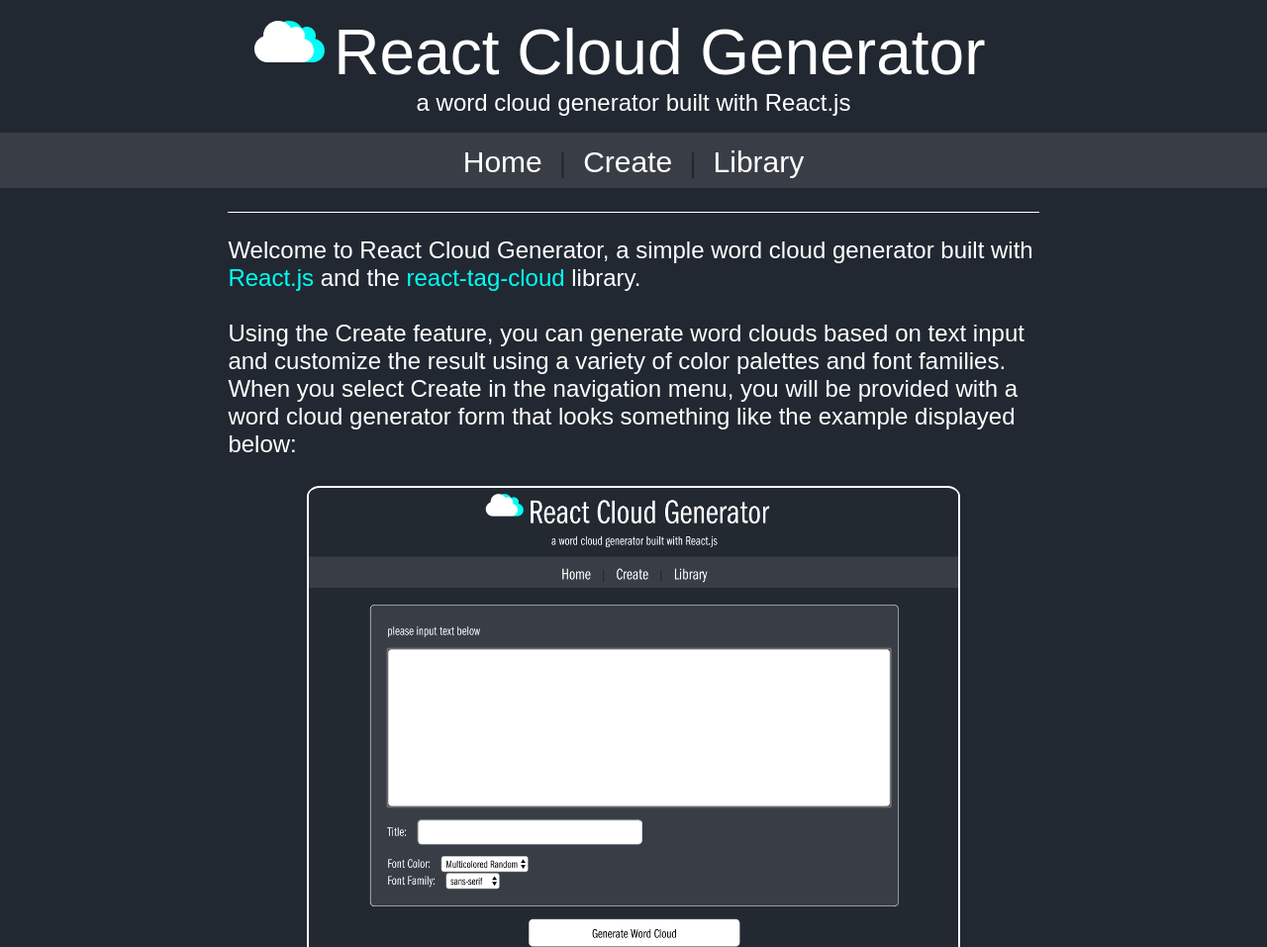
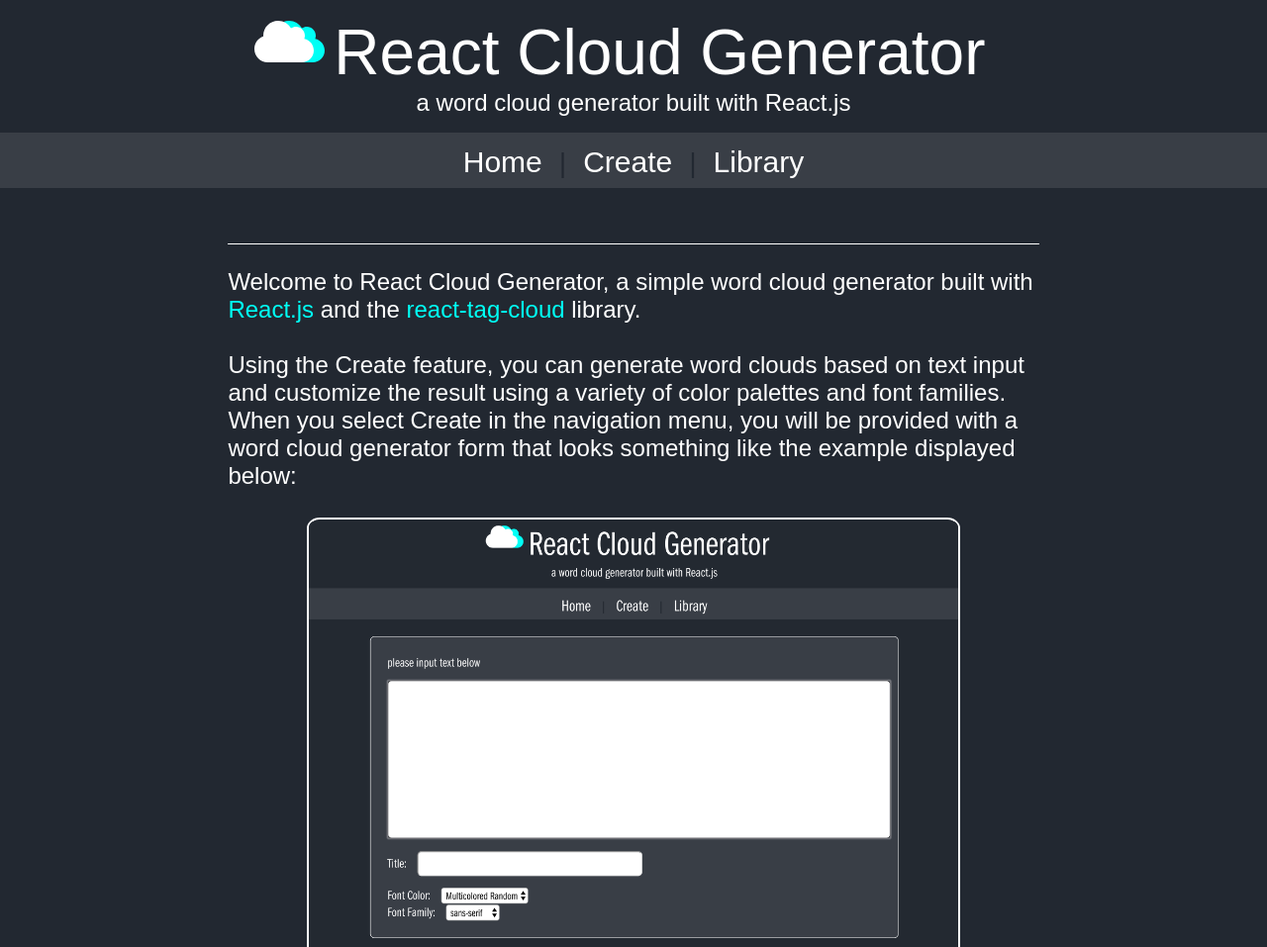
Before and after one commit to owcollier/react-cloud-generator, a React app: page / in a window 1280 px wide. Shown: the top 957 px of the page at 99% size. Built offline with nearby package versions, Linux system fonts and the light colour scheme; no server answers; a web font is replaced by a local one.

Commit message:
padding added for body

```diff
--- a/src/index.css
+++ b/src/index.css
@@ -4,6 +4,10 @@
   font-family: "franklin-gothic-urw-comp",sans-serif;
   background-color: #222831;
   color: white;
+}
+
+main {
+  padding: 2em 0;
 }
 
 .absolute-cloud-container {
```
